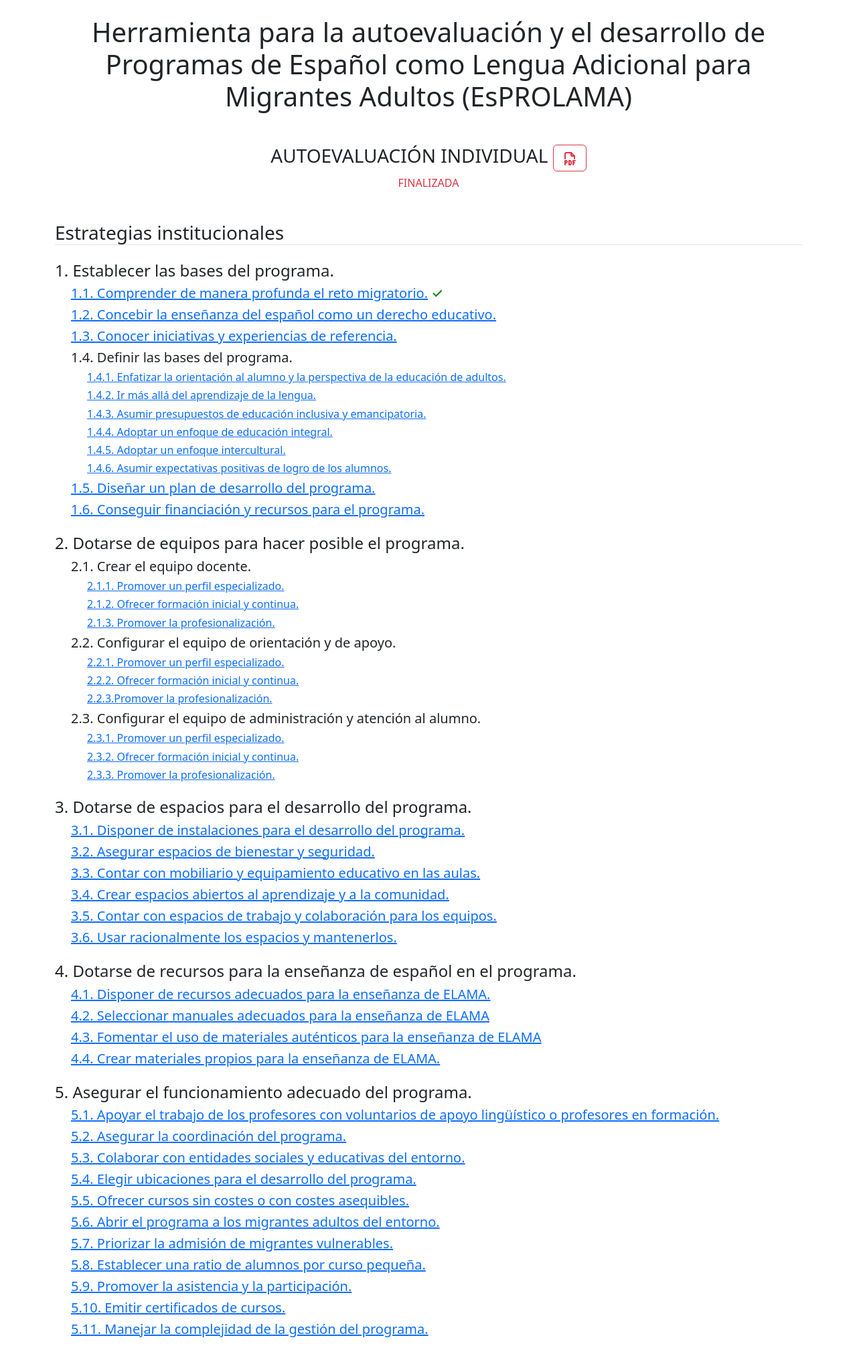
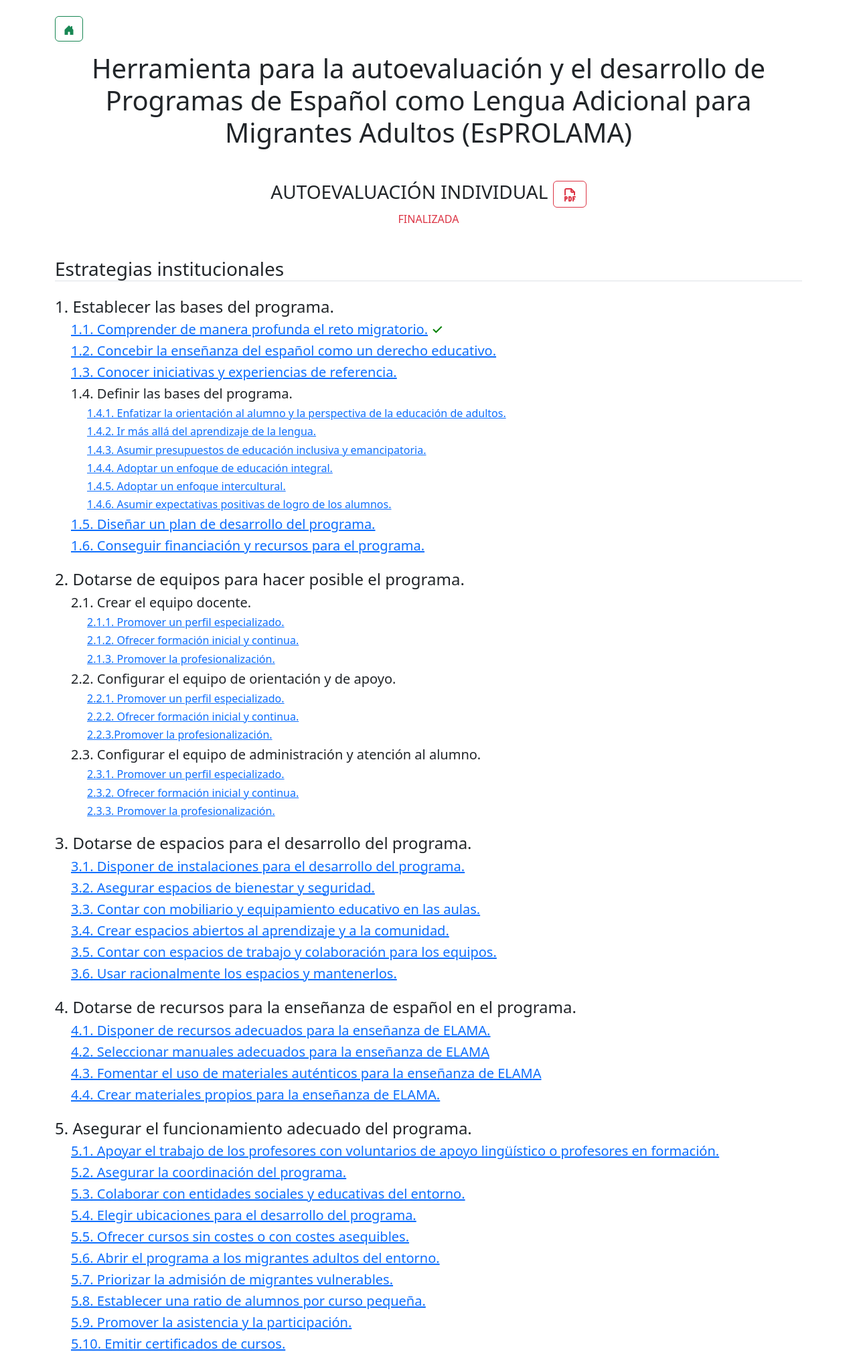
Before and after one commit to davidcrm/EsPROLAMA, a Django app: page /individual/1/ in a window 1280 px wide. Shown: the part 58-2077 px from the top of the page at 67% size. Run offline with Django 5.2, Linux system fonts and the light colour scheme; a user stored in the database is signed in; data comes from the database, SQL or seed files in the repository; tables that the repository leaves empty hold one stand-in row (values such as "Sample post"); parts of the project's set-up code (start-up, migrations or seed data) failed here and were passed over; some libraries are stand-ins or nearby versions.

Commit message:
Update: Theme Based Classes

```diff
--- a/elama/templates/elama/base.html
+++ b/elama/templates/elama/base.html
@@ -129,6 +129,15 @@
       themeBtn.innerHTML = (theme === 'dark' ? darkIcon : lightIcon).outerHTML;
       equipoModalBtn.classList.remove('btn-outline-light', 'btn-outline-dark');
       equipoModalBtn.classList.add(theme === 'dark' ? 'btn-outline-light' : 'btn-outline-dark');
+      // Update Theme Based Classes
+      const themeBasedElements = document.querySelectorAll(
+        '.btn-light, .btn-dark, .btn-outline-light, .btn-outline-dark'
+      );
+
+      themeBasedElements.forEach(themeBasedElement => {
+        const currentClasses = Array.from(themeBasedElement.classList).join(' ');
+        themeBasedElement.className = currentClasses.replaceAll(theme, theme === 'light' ? 'dark' : 'light');
+      });
     };
 
     setTheme(localStorage.getItem('theme') || 'light');
--- a/elama/templates/elama/detalle_individual.html
+++ b/elama/templates/elama/detalle_individual.html
@@ -1,8 +1,15 @@
-{% extends "elama/base.html"  %}
+{% extends "elama/base.html" %}
 {% load django_bootstrap5 %}
 {% load descriptor_filters %}
 
 {% block content %}
+  <a class="btn btn-outline-success mb-3" href="{% url 'elama:individual' %}">
+    <svg xmlns="http://www.w3.org/2000/svg" width="16" height="16" fill="currentColor" class="bi bi-house-door-fill"
+         viewBox="0 0 16 16">
+      <path
+        d="M6.5 14.5v-3.505c0-.245.25-.495.5-.495h2c.25 0 .5.25.5.5v3.5a.5.5 0 0 0 .5.5h4a.5.5 0 0 0 .5-.5v-7a.5.5 0 0 0-.146-.354L13 5.793V2.5a.5.5 0 0 0-.5-.5h-1a.5.5 0 0 0-.5.5v1.293L8.354 1.146a.5.5 0 0 0-.708 0l-6 6A.5.5 0 0 0 1.5 7.5v7a.5.5 0 0 0 .5.5h4a.5.5 0 0 0 .5-.5"/>
+    </svg>
+  </a>
   <h1 class="text-center">
     Herramienta para la autoevaluación y el desarrollo de Programas de Español como Lengua Adicional para
     Migrantes Adultos (EsPROLAMA)
@@ -10,7 +17,7 @@
 
   <h3 class="mt-5 text-center">
     AUTOEVALUACIÓN INDIVIDUAL
-        {% include 'elama/components/imprimir_pdf.html' with autoevaluacion=autoevaluacion%}
+    {% include 'elama/components/imprimir_pdf.html' with autoevaluacion=autoevaluacion %}
   </h3>
   {% if autoevaluacion.finalizada %}
     <h6 class="text-center text-danger">FINALIZADA</h6>
```
Lines whose indentation alone changed are shown as unchanged.
